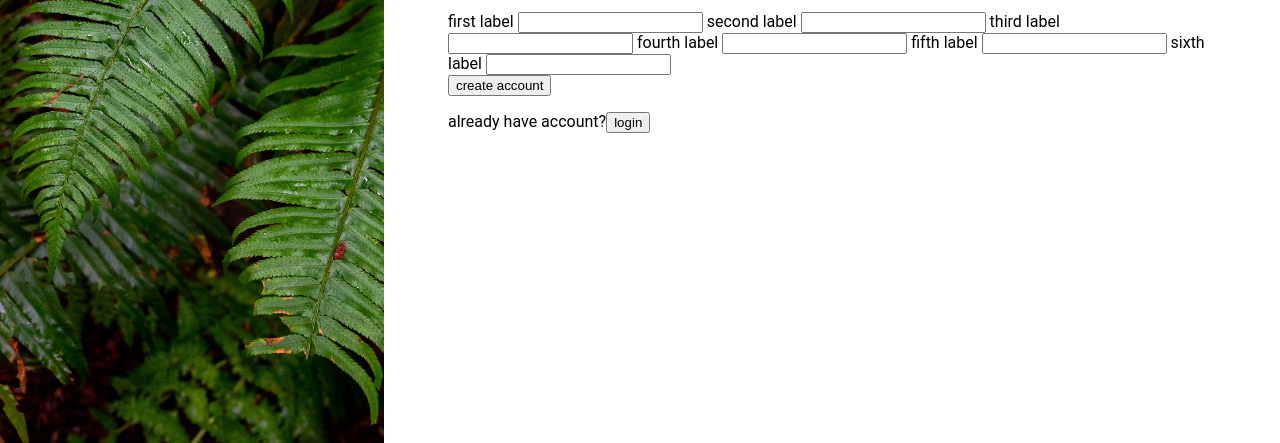
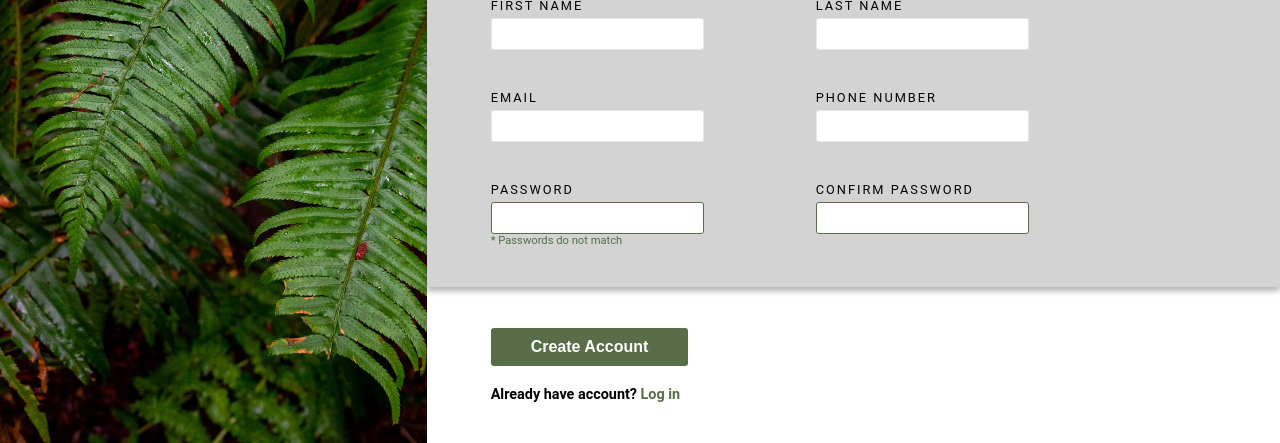
Before and after one commit to pranayadna/sign-up-form-top, a plain HTML site: page index.html in a window 1280 px wide. Shown: the part 357-800 px from the top of the page. Drawn offline with Linux system fonts and the light colour scheme.

Commit message:
Add right section with form

```diff
--- a/index.html
+++ b/index.html
@@ -15,40 +15,58 @@
             </div>
         </div>
         <div class="section">
-            <h1>This is not real online service! You know you need something like this in your life to help you realize your deepest dreams. Sign up <em>now</em> to get started.</h1>
-            <h1>You <em>know</em> you want to.</h1>
+            <div class="form-header">
+                <h1>This is not real online service! You know you need something like this in your life to help you realize your deepest dreams. Sign up <em>now</em> to get started.</h1>
+                <h1>You <em>know</em> you want to.</h1>
+            </div>
 
-            <!-- <br>
-            <br> -->
             <form action="">
                 <div class="form-container">
-                    <h3>Let's do this!</h3>
+                    <h3 class="form-title">Let's do this!</h3>
 
                     <!-- six input with labels -->
-                    <label for="">first label</label>
-                    <input type="text">
+                    <div class="form-row">
+                        <div class="label-container">
+                            <label for="">FIRST NAME</label>
+                            <input type="text">
+                        </div>
 
-                    <label for="">second label</label>
-                    <input type="text">
+                        <div class="label-container">
+                            <label for="">LAST NAME</label>
+                            <input type="text">
+                        </div>
+                    </div>
 
-                    <label for="">third label</label>
-                    <input type="text">
+                    <div class="form-row">
+                        <div class="label-container">
+                            <label for="">EMAIL</label>
+                            <input type="text">
+                        </div>
 
-                    <label for="">fourth label</label>
-                    <input type="text">
+                        <div class="label-container">
+                            <label for="">PHONE NUMBER</label>
+                            <input type="text">
+                        </div>
+                    </div>
 
-                    <label for="">fifth label</label>
-                    <input type="text">
+                    <div class="form-row">
+                        <div class="label-container">
+                            <label for="">PASSWORD</label>
+                            <input type="password" required>
+                            <p class="error">* Passwords do not match</p>
+                        </div>
 
-                    <label for="">sixth label</label>
-                    <input type="text">
-
+                        <div class="label-container">
+                            <label for="">CONFIRM PASSWORD</label>
+                            <input type="password" required>
+                        </div>
+                    </div>
                 </div>
 
-                <button type="submit">create account</button>
+                <button class="form-button" type="submit">Create Account</button>
             </form>
 
-            <p>already have account?<button>login</button></p>
+            <p class="form-button font-bold">Already have account? <a href="#" class="login">Log in</a></p>
         </div>
     </div>
 </body>
--- a/style.css
+++ b/style.css
@@ -25,7 +25,6 @@ body, html {
     position: relative;
 }
 
-
 .bg-opaque {
     background-color: rgba(0, 0, 0, 0.5);
     text-align: center;
@@ -50,37 +49,99 @@ body, html {
 }
 
 .section:nth-child(even) {
-    padding: 7rem 4rem;
     flex: 2;
+    position: relative;
 }
 
-/* .container-right {
-    position: absolute;
-    left: 30%;
-    /* width: 50%;
-} */
-
-
-/* .logo-container {
-    position: absolute;
-    /* width: auto;
-    opacity: 0.6;
-    color: #fff;
-    display: flex;
-    background: #000;
+.form-header {
+    margin: 5rem 4rem 3rem 4rem;
 }
 
-
-.background-img {
-    /* width: 50;
+.form-container {
+    background-color: lightgray;
+    box-shadow: 0 4px 6px rgba(0, 0, 0, 0.3);
+    width: 100%;
     position: absolute;
-    height: 100%;
-    /* display: block; Remove extra space below image
 }
 
-.logo-img {
-    /* border: #000;
-    opacity: 1;
-    /* background-color: #000; */
-    /* position: absolute;
-} */
+.form-title {
+    margin: 1rem 4rem 1rem 4rem;
+}
+
+.form-row {
+    margin-bottom: 40px;
+    display: flex;
+    justify-content: flex-start;
+    flex-wrap: wrap;
+}
+
+.label-container {
+    display: flex;
+    margin: 0 4rem;
+    flex-direction: column;
+}
+
+label {
+    letter-spacing: 2px;
+    font-size: 0.8rem;
+    margin-bottom: 0.3rem;
+}
+
+input {
+    background-color: #FFFFFF;
+    border: 1px solid #E5E7EB;
+    border-radius: 3px;
+    width: 100%;
+    padding: 7px;
+    font-size: 14px;
+}
+
+input:focus {
+    border: 1px solid blue;
+    outline: none;
+    box-shadow: 0 4px 6px rgba(0, 0, 0, 0.3);
+}
+
+input[type="password"]:invalid {
+    border: 1px solid #596D48;
+}
+
+.error {
+    color: #596D48;
+    font-size: 0.7rem;
+    margin: 0;
+}
+
+.form-button {
+    margin: 24rem 0 0 4rem;
+}
+
+button.form-button {
+    font-size: 16px;
+    font-weight: bold;
+    color: #FFFFFF;
+    background-color: #596D48;
+    border: none;
+    border-radius: 3px;
+    padding: 10px 40px;
+    cursor: pointer;
+}
+
+p.form-button {
+    margin: 20px 4rem;
+}
+
+.login {
+    text-decoration: none;
+    color: #596D48;
+}
+
+/* Utils */
+.break {
+    height: 50px;
+}
+
+.font-bold {
+    font-size: 0.9rem;
+    font-weight: bold;
+}
```
